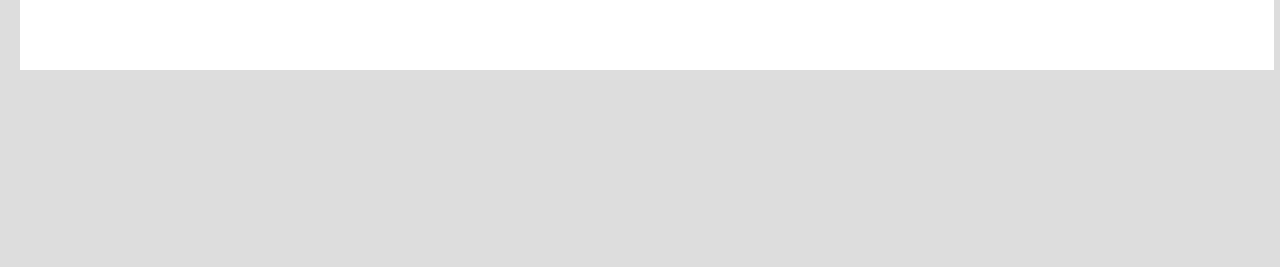
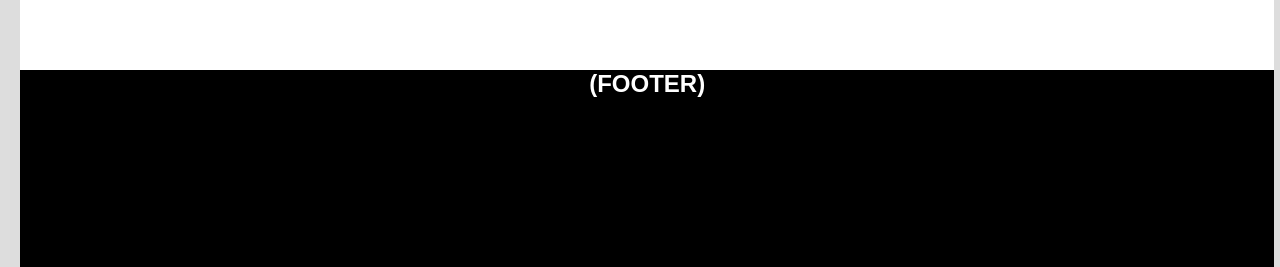
Before and after one commit to slva643/layout01, a plain HTML site: page index.html in a window 1280 px wide. Shown: the part 1250-1517 px from the top of the page. Before the commit the page ends 1320 px from the top, so only its background shows below. Drawn offline with Linux system fonts and the light colour scheme.

Commit message:
atualixando

```diff
--- a/Css/style.css
+++ b/Css/style.css
@@ -71,6 +71,8 @@ header {
 }
 
 h1 {
+    font-size: 1.5em;
+    font-weight: bolder;
     text-align: center;
 }
 
@@ -91,3 +93,17 @@ h1 {
     height: 200px;
     margin-top: 10px;
 }
+
+footer {
+    height: 200px;
+    background-color: black;
+}
+
+footer h1 {
+    color: white;
+}
+
+
+@media screen and (min-witdh: ){
+
+}
--- a/index.html
+++ b/index.html
@@ -36,21 +36,24 @@
     </header>
     <main>
         <section class="content">
-            <h1>content</h1>
+            <h1>(content)</h1>
         </section>
         <section class="sign-up">
-            <h1>sign-up</h1>
+            <h1>(sign-up)</h1>
         </section>
         <section class="feature">
-            <h1>feature</h1>
+            <h1>(feature)</h1>
         </section>
         <section class="feature">
-            <h1>feature</h1>
+            <h1>(feature)</h1>
         </section>
         <section class="feature">
-            <h1>feature</h1>
+            <h1>(feature)</h1>
         </section>
     </main>
+    <footer>
+        <h1>(FOOTER)</h1>
+    </footer>
 </body>
 
 </html>
```
